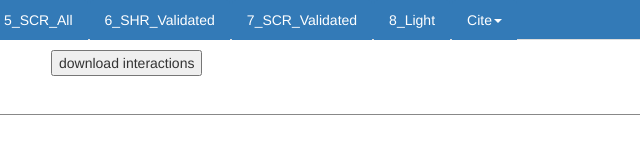
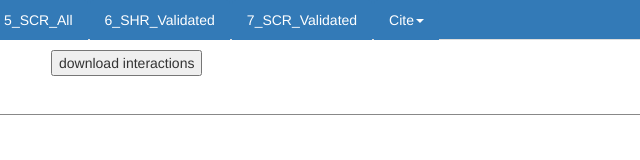
Before and after one commit to eesparks/Root_Transcriptional_Network, a plain HTML site: page app/static/index.html in a window 1280 px wide. Shown: the full height of the page, 549-1189 px from the left. Drawn offline with nearby package versions, Linux system fonts and the light colour scheme; a script that the page names is missing.

Commit message:
removed light network

```diff
--- a/app/static/index.html
+++ b/app/static/index.html
@@ -30,7 +30,6 @@
         <li ><a  href="5_SCR_All.html">5_SCR_All</a></li>
         <li ><a  href="6_SHR_Validated.html">6_SHR_Validated</a></li>
         <li ><a  href="7_SCR_Validated.html">7_SCR_Validated</a></li>
-        <li ><a  href="8_Light.html">8_Light</a></li>
 
         <li class="dropdown">
           <a href="#" class="dropdown-toggle" data-toggle="dropdown" role="button" aria-expanded="false">Cite<span class="caret"></span></a>
```
